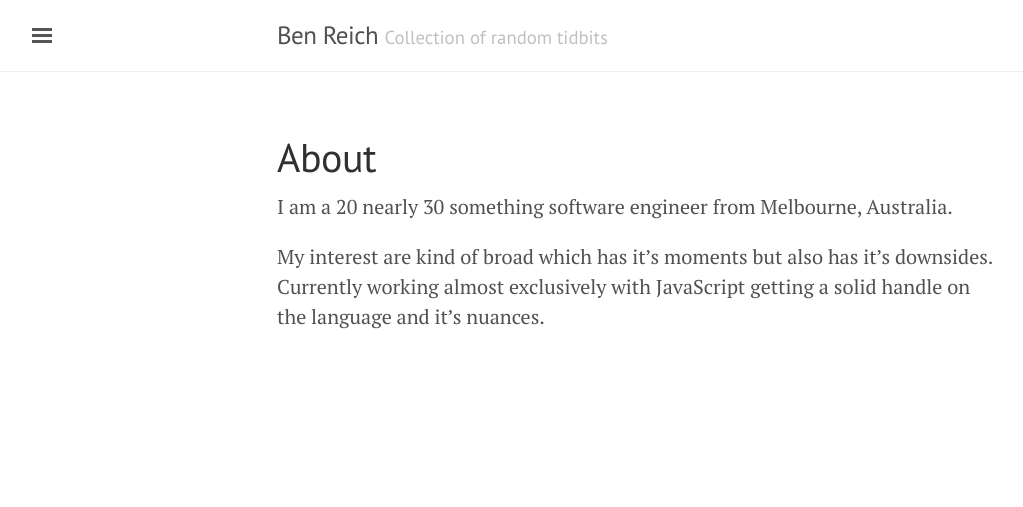
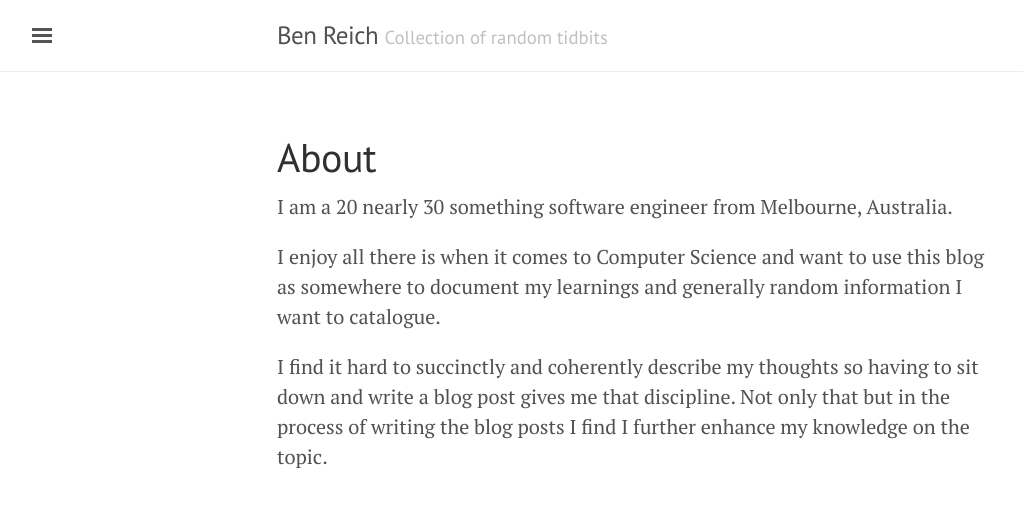
Before and after one commit to GerrySly/gerrysly.github.io, a Jekyll site: the page built from about.md, in a window 1280 px wide. Shown: the top 507 px of the page, without its empty margins (3-1026 px from the left). Built offline with Jekyll 4.4.1, drawn with Linux system fonts in a browser that asks for light colours.

Commit message:
Updated about page and removed leading slash

```diff
--- a/about.md
+++ b/about.md
@@ -5,5 +5,6 @@ title: About
 
 I am a 20 nearly 30 something software engineer from Melbourne, Australia.
 
-My interest are kind of broad which has it's moments but also has it's downsides. Currently working almost exclusively with JavaScript getting a solid
-handle on the language and it's nuances.
+I enjoy all there is when it comes to Computer Science and want to use this blog as somewhere to document my learnings and generally random information I want to catalogue.
+
+I find it hard to succinctly and coherently describe my thoughts so having to sit down and write a blog post gives me that discipline. Not only that but in the process of writing the blog posts I find I further enhance my knowledge on the topic.
--- a/index.html
+++ b/index.html
@@ -7,7 +7,7 @@ title: Home
   {% for post in paginator.posts %}
   <div class="post">
     <h1 class="post-title">
-      <a href="{{ site.baseurl }}/{{ post.url }}">
+      <a href="{{ site.baseurl }}{{ post.url }}">
         {{ post.title }}
       </a>
     </h1>
```
